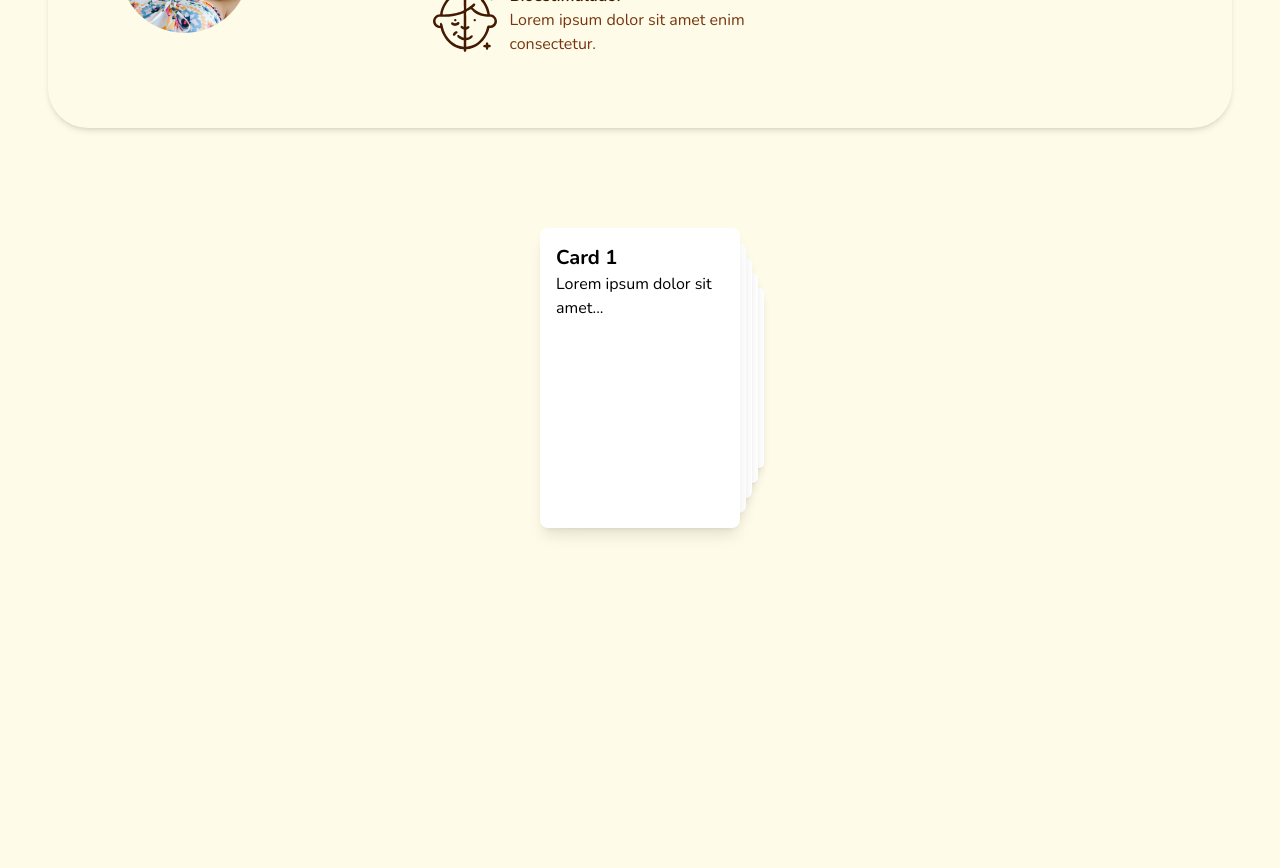
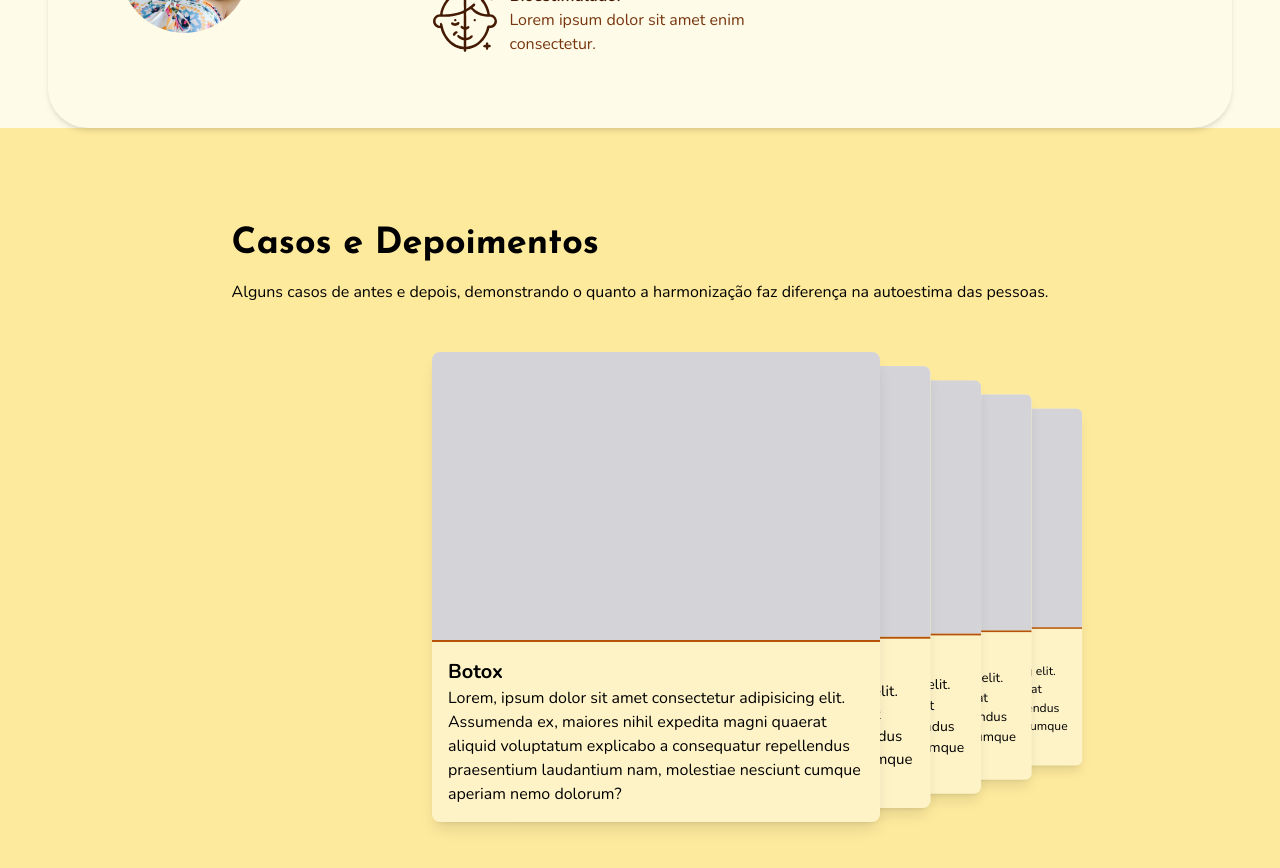
Before and after one commit to Gian-Mateus/drapaola, a React (Vite) app: page / in a window 1280 px wide. Shown: the part 1180-2048 px from the top of the page. Before the commit the page ends 1808 px from the top, so only its background shows below. Built offline with nearby package versions, Linux system fonts and the light colour scheme.

Commit message:
esse caralho do swiper finalizado que tem criar até hook personalizado só porque o react é uma bosta, quem inventou esse coco tem que se fuder, coisa tosca que não da pra usar JS puro. Com js puro ou jquery já teria feito em no máximo 10 linhas de código.

```diff
--- a/src/App.jsx
+++ b/src/App.jsx
@@ -1,8 +1,7 @@
 import Header from "./sections/header"
 import About from "./sections/about"
 import Harmonization from "./sections/harmonization"
-// import Cases from "./sections/cases"
-import SwipeCards from "./components/swipe-cards"
+import Cases from "./sections/cases";
 function App() {
   return (
     <>
@@ -10,7 +9,7 @@ function App() {
       <main className="font-body">
         <About />
         <Harmonization />
-        <SwipeCards />
+        <Cases />
       </main>
     </>
   );
--- a/src/components/swipe-cards.jsx
+++ b/src/components/swipe-cards.jsx
@@ -1,69 +1,87 @@
 import { motion } from "framer-motion";
-import { useState } from "react";
+import { useEffect, useState } from "react";
+import useResizeObserver from "../hook/ResizeObserver"; // Importando hook personalizado
 
 export default function SwipeCards() {
   const [activeCardIndex, setActiveCardIndex] = useState(0);
+  const [activeCardRef, cardSize] = useResizeObserver(); // Usando hook de resize
+  const [viewportWidth, setViewportWidth] = useState(window.innerWidth);
+
   const cards = [
     {
       id: 1,
-      title: "Card 1",
-      content: "Lorem ipsum dolor sit amet...",
+      title: "Botox",
+      content:
+        "Lorem, ipsum dolor sit amet consectetur adipisicing elit. Assumenda ex, maiores nihil expedita magni quaerat aliquid voluptatum explicabo a consequatur repellendus praesentium laudantium nam, molestiae nesciunt cumque aperiam nemo dolorum?",
+      imgPath: "...",
     },
     {
       id: 2,
-      title: "Card 2",
-      content: "Consectetur adipiscing elit...",
+      title: "Botox",
+      content:
+        "Lorem, ipsum dolor sit amet consectetur adipisicing elit. Assumenda ex, maiores nihil expedita magni quaerat aliquid voluptatum explicabo a consequatur repellendus praesentium laudantium nam, molestiae nesciunt cumque aperiam nemo dolorum?",
+      imgPath: "...",
     },
     {
       id: 3,
-      title: "Card 3",
-      content: "Consectetur adipiscing elit...",
+      title: "Botox",
+      content:
+        "Lorem, ipsum dolor sit amet consectetur adipisicing elit. Assumenda ex, maiores nihil expedita magni quaerat aliquid voluptatum explicabo a consequatur repellendus praesentium laudantium nam, molestiae nesciunt cumque aperiam nemo dolorum?",
+      imgPath: "...",
     },
     {
       id: 4,
-      title: "Card 4",
-      content: "Consectetur adipiscing elit...",
+      title: "Botox",
+      content:
+        "Lorem, ipsum dolor sit amet consectetur adipisicing elit. Assumenda ex, maiores nihil expedita magni quaerat aliquid voluptatum explicabo a consequatur repellendus praesentium laudantium nam, molestiae nesciunt cumque aperiam nemo dolorum?",
+      imgPath: "...",
     },
     {
       id: 5,
-      title: "Card 5",
-      content: "Consectetur adipiscing elit...",
+      title: "Botox",
+      content:
+        "Lorem, ipsum dolor sit amet consectetur adipisicing elit. Assumenda ex, maiores nihil expedita magni quaerat aliquid voluptatum explicabo a consequatur repellendus praesentium laudantium nam, molestiae nesciunt cumque aperiam nemo dolorum?",
+      imgPath: "...",
     },
   ];
 
+  useEffect(() => {
+    const handleResize = () => {
+      setViewportWidth(window.innerWidth);
+    };
+
+    window.addEventListener("resize", handleResize);
+
+    // Cleanup do listener
+    return () => window.removeEventListener("resize", handleResize);
+  }, []);
   const handleDragEnd = (event, info) => {
-    const swipeThreshold = 50; // quantidade mínima de movimento para trocar card
-    const velocity = info.velocity.x;
+    const swipeThreshold = 50;
     const offset = info.offset.x;
 
-    // Determina a direção do swipe baseado na velocidade e offset
     if (Math.abs(offset) > swipeThreshold) {
       if (offset < 0 && activeCardIndex < cards.length - 1) {
-        // Swipe para esquerda
-        setActiveCardIndex(prev => prev + 1);
+        setActiveCardIndex((prev) => prev + 1);
       } else if (offset > 0 && activeCardIndex > 0) {
-        // Swipe para direita
-        setActiveCardIndex(prev => prev - 1);
+        setActiveCardIndex((prev) => prev - 1);
       }
     }
   };
 
-  const getCardStyle = (index) => {
+  function getCardStyle(index) {
+    // Usa a largura total do viewport para calcular o offset
+    const baseOffset = viewportWidth * 0.05;
     const isAfterActive = index > activeCardIndex;
     const isBeforeActive = index < activeCardIndex;
-    const baseOffset = 16; // espaçamento base entre cards
-
     let xOffset = 0;
     let scale = 1;
 
     if (isAfterActive) {
-      // Cards após o ativo
       xOffset = (index - activeCardIndex) * baseOffset;
-      scale = 1 - (index - activeCardIndex) * 0.1;
+      scale = 1 - (index - activeCardIndex) * 0.06;
     } else if (isBeforeActive) {
-      // Cards antes do ativo
       xOffset = (index - activeCardIndex) * baseOffset;
-      scale = 1 - (activeCardIndex - index) * 0.1;
+      scale = 1 - (activeCardIndex - index) * 0.06;
     }
 
     return {
@@ -71,17 +89,22 @@ export default function SwipeCards() {
       scale,
       zIndex: cards.length - Math.abs(index - activeCardIndex),
     };
-  };
-
+  }
   return (
-    <div className="relative w-full h-[500px] flex justify-center items-center">
+    <div
+      style={{
+        height: cardSize.height, // Usando altura dinâmica
+      }}
+      className="relative w-full flex justify-center items-center overflow-hidden py-12 mx-4 box-content"
+    >
       {cards.map((card, index) => {
         const style = getCardStyle(index);
 
         return (
           <motion.div
+            ref={index === activeCardIndex ? activeCardRef : null}
             key={card.id}
-            drag={index === activeCardIndex ? 'x' : false}
+            drag={index === activeCardIndex ? "x" : false}
             dragConstraints={{ left: 0, right: 0 }}
             onDragEnd={handleDragEnd}
             initial={false}
@@ -95,10 +118,18 @@ export default function SwipeCards() {
               stiffness: 300,
               damping: 30,
             }}
-            className="absolute w-[200px] h-[300px] bg-white shadow-lg p-4 rounded-lg cursor-grab active:cursor-grabbing"
+            className={`
+              ${activeCardIndex === index ? "active-card" : ""}
+              absolute max-w-80 sm:max-w-sm md:max-w-md
+              bg-amber-100 shadow-lg rounded-lg
+              overflow-hidden flex flex-col
+            `}
           >
-            <h3 className="text-xl font-bold">{card.title}</h3>
-            <p>{card.content}</p>
+            <div className="w-full min-h-72 aspect-ratio-[2/3] bg-zinc-300"></div>
+            <div className="border-t-2 border-t-amber-700 p-4 flex flex-col">
+              <h3 className="text-xl font-bold">{card.title}</h3>
+              <p>{card.content}</p>
+            </div>
           </motion.div>
         );
       })}
--- /dev/null
+++ b/src/hook/ResizeObserver.jsx
@@ -0,0 +1,27 @@
+import { useEffect, useRef, useState } from "react";
+
+const useResizeObserver = () => {
+  const [size, setSize] = useState({ width: 0, height: 0 });
+  const elementRef = useRef();
+
+  useEffect(() => {
+    const observer = new ResizeObserver(([entry]) => {
+      setSize({
+        width: entry.contentRect.width,
+        height: entry.contentRect.height,
+      });
+    });
+
+    if (elementRef.current) {
+      observer.observe(elementRef.current);
+    }
+
+    return () => {
+      observer.disconnect();
+    };
+  }, []);
+
+  return [elementRef, size];
+};
+
+export default useResizeObserver;
--- a/src/sections/cases.jsx
+++ b/src/sections/cases.jsx
@@ -1,27 +1,6 @@
+import SwipeCards from "../components/swipe-cards";
+
 export default function Cases() {
-  const dataCards = {
-    title: "Botox",
-    content:
-      "Lorem, ipsum dolor sit amet consectetur adipisicing elit. Assumenda ex, maiores nihil expedita magni quaerat aliquid voluptatum explicabo a consequatur repellendus praesentium laudantium nam, molestiae nesciunt cumque aperiam nemo dolorum?",
-    imgPath: "...",
-  };
-
-  const e = [];
-  for (let i = 0; i < 10; i++) {
-    e.push(
-      <div
-        className="mt-6 shadow-md rounded-md overflow-hidden max-w-sm"
-        key={i}
-      >
-        <div className="w-full h-48 bg-zinc-300"></div>
-        <div className="mt-3 border-t-2 border-amber-700 py-2 mx-2">
-          <h3 className="text-xl font-bold font-title">{dataCards.title}</h3>
-          <p>{dataCards.content}</p>
-        </div>
-      </div>
-    );
-  }
-
   return (
     <section className="flex justify-center w-full bg-amber-200/80 overflow-hidden">
       <div className="my-24">
@@ -32,9 +11,9 @@ export default function Cases() {
             faz diferença na autoestima das pessoas.
           </p>
         </div>
-        <div className="grid grid-flow-col gap-6 overflow-x-scroll auto-cols-max w-screen md:max-w-screen-md p-10 scroll-smooth touch-pan-x cursor-grab">
+        <div className=" ">
           {/* Cards */}
-          {e}
+          <SwipeCards />
         </div>
       </div>
     </section>
```
